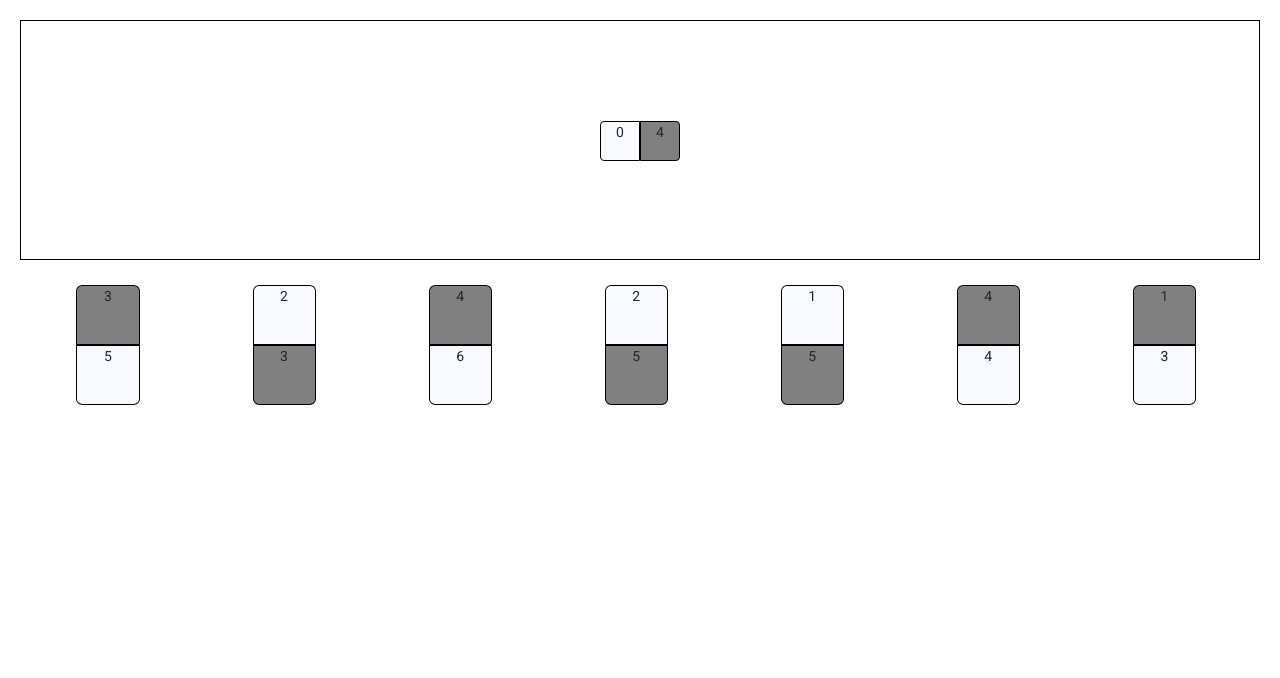
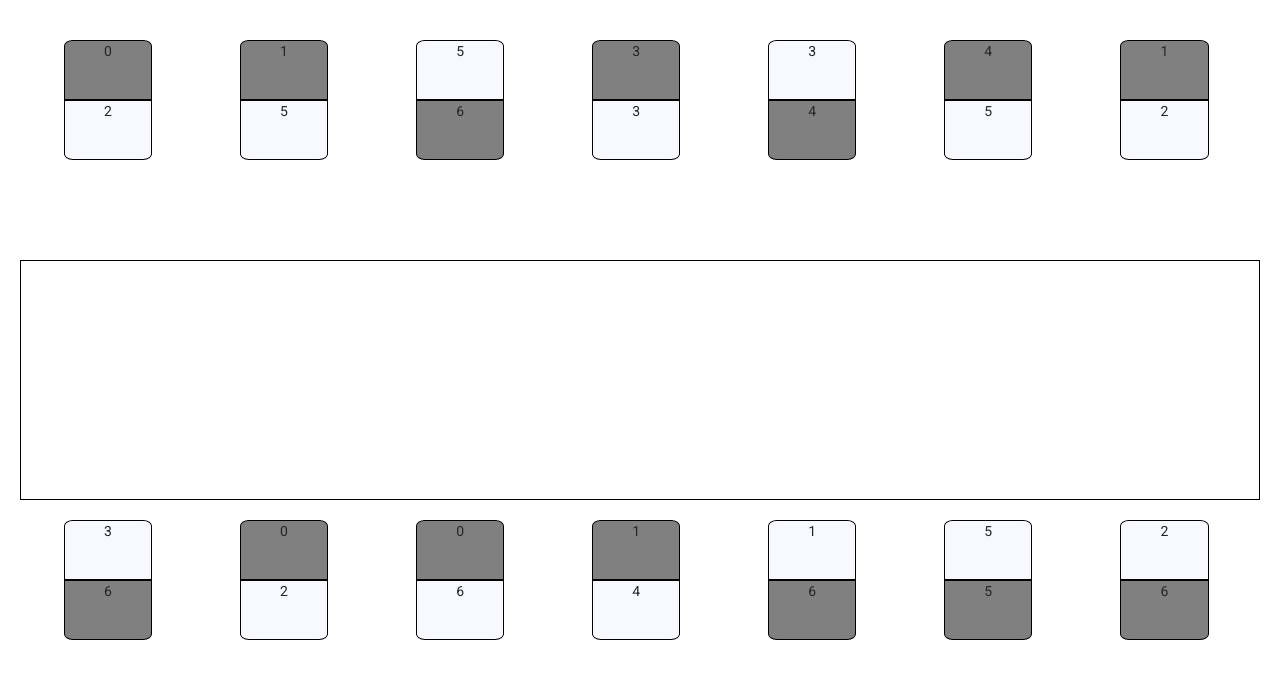
Before and after one commit to Nocco-Matteo/domino, an Angular app in the folder domino/: page / in a window 1280 px wide. Shown: the top 678 px of the page. Built offline with nearby package versions, Linux system fonts and the light colour scheme.

Commit message:
Aggiunta bot

```diff
--- a/domino/src/app/components/home/home.component.html
+++ b/domino/src/app/components/home/home.component.html
@@ -1,7 +1,11 @@
 <div class="board" cdkDropListGroup>
+  <div class="bot">
+    <app-tessere [isBot]="true" [tessere]="tessereBot" cdkDropList [cdkDropListData]="tessereBot"></app-tessere>
+  </div>
   <div #parteSinistraDiv class="banco">
-    <app-tessere #bancoContent [tessere]="banco" cdkDropListSortingDisabled [isBanco]="true" cdkDropList
-      [cdkDropListData]="banco" (cdkDropListDropped)="bancoContent.cartaRilasciata($event)"> </app-tessere>
+    <app-tessere #bancoComponent (nuovoTurnoBot)="nuovoTurnoBot()" (emettiGrowl)="mostraGrowl($event)" #bancoContent
+      [tessere]="tessereBanco" cdkDropListSortingDisabled [isBanco]="true" cdkDropList [cdkDropListData]="tessereBanco"
+      (cdkDropListDropped)="bancoContent.cartaRilasciata($event)"> </app-tessere>
   </div>
   <div class="utente">
     <app-tessere [tessere]="tessereUtente" cdkDropList [cdkDropListData]="tessereUtente"></app-tessere>
--- a/domino/src/app/components/home/home.component.ts
+++ b/domino/src/app/components/home/home.component.ts
@@ -1,19 +1,9 @@
-import {
-  CdkDrag,
-  CdkDragDrop,
-  moveItemInArray,
-  transferArrayItem,
-} from '@angular/cdk/drag-drop';
-import {
-  AfterViewInit,
-  Component,
-  ElementRef,
-  OnInit,
-  QueryList,
-  ViewChild,
-  ViewChildren,
-} from '@angular/core';
+import { Component, OnInit, ViewChild } from '@angular/core';
+import { MatDialog, MatDialogRef } from '@angular/material/dialog';
 import { Tessera } from 'src/app/models/models';
+import { PartitaService } from 'src/app/services/partita.service';
+import { GrowlComponent } from '../growl/growl.component';
+import { TessereComponent } from '../tessere/tessere.component';
 
 @Component({
   selector: 'app-home',
@@ -25,60 +15,45 @@ export class HomeComponent implements OnInit {
 
   tessere: Tessera[] = [];
 
+  tessereBot: Tessera[] = [];
+  tessereBanco: Tessera[] = [];
   tessereUtente: Tessera[] = [];
-  banco: Tessera[] = [];
 
-  constructor(private elementRef: ElementRef) {}
+  modale?: MatDialogRef<any>;
+
+  @ViewChild('bancoComponent', { static: true })
+  bancoComponent!: TessereComponent;
+
+  constructor(
+    private readonly dialog: MatDialog,
+    private readonly partitaService: PartitaService
+  ) {}
 
   ngOnInit(): void {
-    this.init();
+    this.initPartita();
   }
 
-  cartaSpostata(event: any, carta: any) {
-    const spostataElement = event.source.element.nativeElement;
-    const spostataRect = spostataElement.getBoundingClientRect();
-    const posizioneSpostata = {
-      x: spostataRect.left,
-      y: spostataRect.top,
-    };
-  }
-  private init(): void {
-    this.popolaTessere();
-    this.tessereUtente = this.estraiSetteCarteCasuali();
+  mostraGrowl(messaggio: string) {
+    this.dialog.open(GrowlComponent, {
+      data: { messaggio: messaggio }, // Passa il testo alla dialog utilizzando l'opzione 'data'
+    });
   }
 
-  private popolaTessere(): void {
-    for (let valore1 = 0; valore1 <= 6; valore1++) {
-      for (let valore2 = valore1; valore2 <= 6; valore2++) {
-        const carta: Tessera = {
-          parteSinistra: valore1,
-          parteDestra: valore2,
-          invertita: !!(Math.floor(Math.random() * 100) % 2 == 0),
-          uguali: !!(valore1 === valore2),
-        };
-        this.tessere.push(carta);
-      }
-    }
-    debugger;
+  nuovoTurnoBot(): void {
+    setTimeout(() => {
+      this.partitaService.turnoBot();
+    }, 1000);
   }
 
-  private estraiSetteCarteCasuali(): Tessera[] {
-    const mazzoTemporaneo = [...this.tessere];
+  private initPartita() {
+    const { tessereUtente, tessereBanco, tessereBot } =
+      this.partitaService.initTessere();
 
-    const setteCarteCasuali: Tessera[] = [];
+    this.tessereUtente = tessereUtente;
+    this.tessereBanco = tessereBanco;
+    this.tessereBot = tessereBot;
 
-    for (let i = 0; i < 8; i++) {
-      const indiceCasuale = Math.floor(Math.random() * mazzoTemporaneo.length);
-
-      const cartaCasuale = mazzoTemporaneo.splice(indiceCasuale, 1)[0];
-      if (i == 7) {
-        //prendi una tessera iniziale
-        this.banco.push(cartaCasuale);
-      } else {
-        setteCarteCasuali.push(cartaCasuale);
-      }
-    }
-
-    return setteCarteCasuali;
+    const condizioneFinePartita =
+      this.tessereUtente.length == 0 || this.tessereBot.length == 0;
   }
 }
--- a/domino/src/app/components/tessere/tessere.component.html
+++ b/domino/src/app/components/tessere/tessere.component.html
@@ -1,6 +1,6 @@
-<div class="card-wrapper" [ngClass]="isBanco? 'banco':null">
-    <div #cartaContainer [@entryAnimation] *ngFor="let tessera of tessere" class="carta" [cdkDragDisabled]="isBanco" cdkDrag
-      [cdkDragPreviewClass]="'carta'" [cdkDragData]="tessera" cdkDragBoundary="board"
+<div class="card-wrapper" [ngClass]="isBanco? 'banco': isBot? 'bot':null">
+  <div #cartaContainer [@entryAnimation] *ngFor="let tessera of tessere" class="carta" [cdkDragDisabled]="isBanco"
+    cdkDrag [cdkDragDisabled]="isBot" [cdkDragPreviewClass]="'carta'" [cdkDragData]="tessera" cdkDragBoundary="board"
     [ngClass]="(tessera.uguali&&isBanco)? 'parti-uguali':null">
     <div class="parte-sinistra" [ngClass]="tessera.invertita?'colore-secondario':null">
       {{ tessera.parteSinistra }}
--- a/domino/src/app/components/tessere/tessere.component.scss
+++ b/domino/src/app/components/tessere/tessere.component.scss
@@ -34,8 +34,8 @@
 .carta {
   border-radius: 50%;
   cursor: move;
-  padding: 2%;
-  flex-basis: 33%;
+  padding: 20px 0;
+  flex-basis: 14.2%;
   display: flex;
   align-items: center;
   flex-direction: column;
@@ -65,6 +65,11 @@
   }
 }
 
+.bot{
+    .carta{
+        cursor: default!important;
+    }
+}
 .colore-secondario {
   background-color: grey !important;
 }
@@ -96,14 +101,3 @@
 .card-wrapper .cdk-drop-list-dragging .carta:not(.cdk-drag-placeholder) {
   transition: transform 250ms cubic-bezier(0, 0, 0.2, 1);
 }
-
-@media screen and (min-width: 600px) {
-  .carta {
-    flex-basis: 25%;
-  }
-  @media screen and (min-width: 1000px) {
-    .carta {
-      flex-basis: 14.2%;
-    }
-  }
-}
--- a/domino/src/app/components/tessere/tessere.component.ts
+++ b/domino/src/app/components/tessere/tessere.component.ts
@@ -1,8 +1,9 @@
-import { Component, Input, OnInit } from '@angular/core';
+import { Component, EventEmitter, Input, OnInit, Output } from '@angular/core';
 import { CdkDragDrop, transferArrayItem } from '@angular/cdk/drag-drop';
 import { trigger, transition, style, animate } from '@angular/animations';
 import { Tessera } from 'src/app/models/models';
 import { AGGIUNTA_ANIMATION } from 'src/app/animations/animation';
+import { PartitaService } from 'src/app/services/partita.service';
 
 @Component({
   selector: 'app-tessere',
@@ -11,53 +12,42 @@ import { AGGIUNTA_ANIMATION } from 'src/app/animations/animation';
   animations: [AGGIUNTA_ANIMATION],
 })
 export class TessereComponent implements OnInit {
+  @Input() isBot: boolean = false;
+  @Input() isBanco: boolean = false;
   @Input() tessere!: Tessera[];
-  @Input() isBanco: boolean = false;
 
+  @Output() nuovoTurnoBot: EventEmitter<void> = new EventEmitter<void>();
+  @Output() emettiGrowl: EventEmitter<string> = new EventEmitter<string>();
+
+  constructor(private readonly partitaService: PartitaService) {}
   ngOnInit(): void {
     this.init();
   }
 
-  cartaRilasciata(event: CdkDragDrop<any>) {
+  cartaRilasciata(event: CdkDragDrop<any>): void {
     const tessereUtente = event.previousContainer.data;
 
     const cartaTrascinataIndex = event.previousIndex;
     const cartaTrascinata: Tessera = event.item.data;
 
-    const estremoSinistro = this.tessere[0].parteSinistra;
-    const estremoDestro = this.tessere[this.tessere.length - 1].parteDestra;
-
-    let isInEstremoSinistro = false;
-    let isInEstremoDestro = false;
-
-    switch (estremoSinistro) {
-      case cartaTrascinata.parteSinistra:
-        isInEstremoSinistro = true;
-
-        //inversione tessera
-        cartaTrascinata.parteSinistra = cartaTrascinata.parteDestra;
-        cartaTrascinata.parteDestra = estremoSinistro;
-        cartaTrascinata.invertita = !cartaTrascinata.invertita;
-        break;
-      case cartaTrascinata.parteDestra:
-        isInEstremoSinistro = true;
-        break;
-    }
-    switch (estremoDestro) {
-      case cartaTrascinata.parteSinistra:
-        isInEstremoDestro = true;
-        break;
-
-      case cartaTrascinata.parteDestra:
-        isInEstremoDestro = true;
-
-        //inversione tessera
-        cartaTrascinata.parteDestra = cartaTrascinata.parteSinistra;
-        cartaTrascinata.parteSinistra = estremoDestro;
-        cartaTrascinata.invertita = !cartaTrascinata.invertita;
-        break;
+    //primo turno
+    if (this.tessere.length === 0) {
+      transferArrayItem(
+        tessereUtente, //tessere dell'utente
+        this.tessere, //tessere del banco
+        cartaTrascinataIndex, //indice nelle tessere dell'utente
+        0 //indice in cui metterlo
+      );
+      this.nuovoTurnoBot.emit();
+      return;
     }
 
+    const { isInEstremoSinistro, isInEstremoDestro } = this.partitaService.cercaCorrispondenza(
+      cartaTrascinata,
+      this.tessere
+    );
+
+    debugger
     //se è uguale sia a destra che sinistra
     if (isInEstremoDestro && isInEstremoSinistro) {
       //TODO: scelta se a destra o sinistra
@@ -71,6 +61,7 @@ export class TessereComponent implements OnInit {
         cartaTrascinataIndex, //indice nelle tessere dell'utente
         this.tessere.length //indice in cui metterlo
       );
+      this.nuovoTurnoBot.emit();
       return;
     }
     //se è uguale a sinistra
@@ -81,11 +72,12 @@ export class TessereComponent implements OnInit {
         cartaTrascinataIndex, //indice nelle tessere dell'utente
         0 //indice in cui metterlo
       );
+      this.nuovoTurnoBot.emit();
       return;
     }
 
-    //TODO: non uguale
-    console.log('nada');
+    //non uguale
+    this.emettiGrowl.emit('Casella non corrispondente');
   }
 
   private init(): void {}
--- /dev/null
+++ b/domino/src/app/services/partita.service.ts
@@ -0,0 +1,145 @@
+import { Injectable, OnDestroy } from '@angular/core';
+import { Observable, Subject, takeWhile } from 'rxjs';
+import { Tessera } from '../models/models';
+import { TessereComponent } from '../components/tessere/tessere.component';
+import { transferArrayItem } from '@angular/cdk/drag-drop';
+
+@Injectable({
+  providedIn: 'root',
+})
+export class PartitaService {
+  private tessere: Tessera[] = [];
+
+  private tessereBot: Tessera[] = [];
+  private tessereBanco: Tessera[] = [];
+  private tessereUtente: Tessera[] = [];
+
+  private _turno: number = 1;
+
+  constructor() {}
+
+  private popolaTessere(): void {
+    for (let valore1 = 0; valore1 <= 6; valore1++) {
+      for (let valore2 = valore1; valore2 <= 6; valore2++) {
+        const carta: Tessera = {
+          parteSinistra: valore1,
+          parteDestra: valore2,
+          invertita: !!(Math.floor(Math.random() * 100) % 2 == 0),
+          uguali: !!(valore1 === valore2),
+        };
+        this.tessere.push(carta);
+      }
+    }
+  }
+
+  private estraiSetteTessereCasuali(): Tessera[] {
+    const mazzoTemporaneo = [...this.tessere];
+
+    const setteCarteCasuali: Tessera[] = [];
+    const tessere = 7;
+
+    for (let i = 0; i < tessere; i++) {
+      const indiceCasuale = Math.floor(Math.random() * mazzoTemporaneo.length);
+
+      const cartaCasuale = mazzoTemporaneo.splice(indiceCasuale, 1)[0];
+
+      setteCarteCasuali.push(cartaCasuale);
+    }
+
+    return setteCarteCasuali;
+  }
+
+  initTessere() {
+    this.popolaTessere();
+    this.tessereUtente = this.estraiSetteTessereCasuali();
+    this.tessereBot = this.estraiSetteTessereCasuali();
+
+    return {
+      tessereUtente: this.tessereUtente,
+      tessereBanco: this.tessereBanco,
+      tessereBot: this.tessereBot,
+    };
+  }
+
+  turnoBot() {
+    this._turno++;
+    for (let x = 0; x < this.tessereBot.length; x++) {
+      const { isInEstremoSinistro, isInEstremoDestro } =
+        this.cercaCorrispondenza(this.tessereBot[x], this.tessereBanco);
+
+      //se è uguale sia a destra che sinistra
+      if (isInEstremoDestro && isInEstremoSinistro) {
+        //TODO: scelta se a destra o sinistra
+        return;
+      }
+
+      if (isInEstremoDestro) {
+        transferArrayItem(
+          this.tessereBot, //tessere dell'utente
+          this.tessereBanco, //tessere del banco
+          x, //indice nelle tessere dell'utente
+          this.tessere.length //indice in cui metterlo
+        );
+        debugger;
+
+        return;
+      }
+
+      if (isInEstremoSinistro) {
+        transferArrayItem(
+          this.tessereBot, //tessere dell'utente
+          this.tessereBanco, //tessere del banco
+          x, //indice nelle tessere dell'utente
+          0 //indice in cui metterlo
+        );
+        debugger;
+
+        return;
+      }
+    }
+
+    debugger;
+  }
+
+  get turno() {
+    return this._turno;
+  }
+
+  cercaCorrispondenza(cartaTrascinata: Tessera, tessere: Tessera[]) {
+    const estremoSinistro = tessere[0].parteSinistra;
+    const estremoDestro = tessere[tessere.length - 1].parteDestra;
+
+    let isInEstremoSinistro = false;
+    let isInEstremoDestro = false;
+
+    switch (estremoSinistro) {
+      case cartaTrascinata.parteSinistra:
+        isInEstremoSinistro = true;
+
+        //inversione tessera
+        cartaTrascinata.parteSinistra = cartaTrascinata.parteDestra;
+        cartaTrascinata.parteDestra = estremoSinistro;
+        cartaTrascinata.invertita = !cartaTrascinata.invertita;
+        break;
+      case cartaTrascinata.parteDestra:
+        isInEstremoSinistro = true;
+        break;
+    }
+    switch (estremoDestro) {
+      case cartaTrascinata.parteSinistra:
+        isInEstremoDestro = true;
+        break;
+
+      case cartaTrascinata.parteDestra:
+        isInEstremoDestro = true;
+
+        //inversione tessera
+        cartaTrascinata.parteDestra = cartaTrascinata.parteSinistra;
+        cartaTrascinata.parteSinistra = estremoDestro;
+        cartaTrascinata.invertita = !cartaTrascinata.invertita;
+        break;
+    }
+
+    return { isInEstremoSinistro, isInEstremoDestro };
+  }
+}
```
Also changed, not shown: domino/src/app/animations/animation.ts (+10 -1 lines), domino/src/app/app.module.ts (+7 -3 lines), domino/src/app/components/growl/growl.component.html (added, +7 -0 lines), domino/src/app/components/growl/growl.component.scss (added, +38 -0 lines), domino/src/app/components/growl/growl.component.ts (added, +16 -0 lines), domino/src/app/models/models.ts (line endings or trailing spaces), 2 other files (tests, documents, lock files or other folders). Lines whose indentation alone changed are shown as unchanged.
